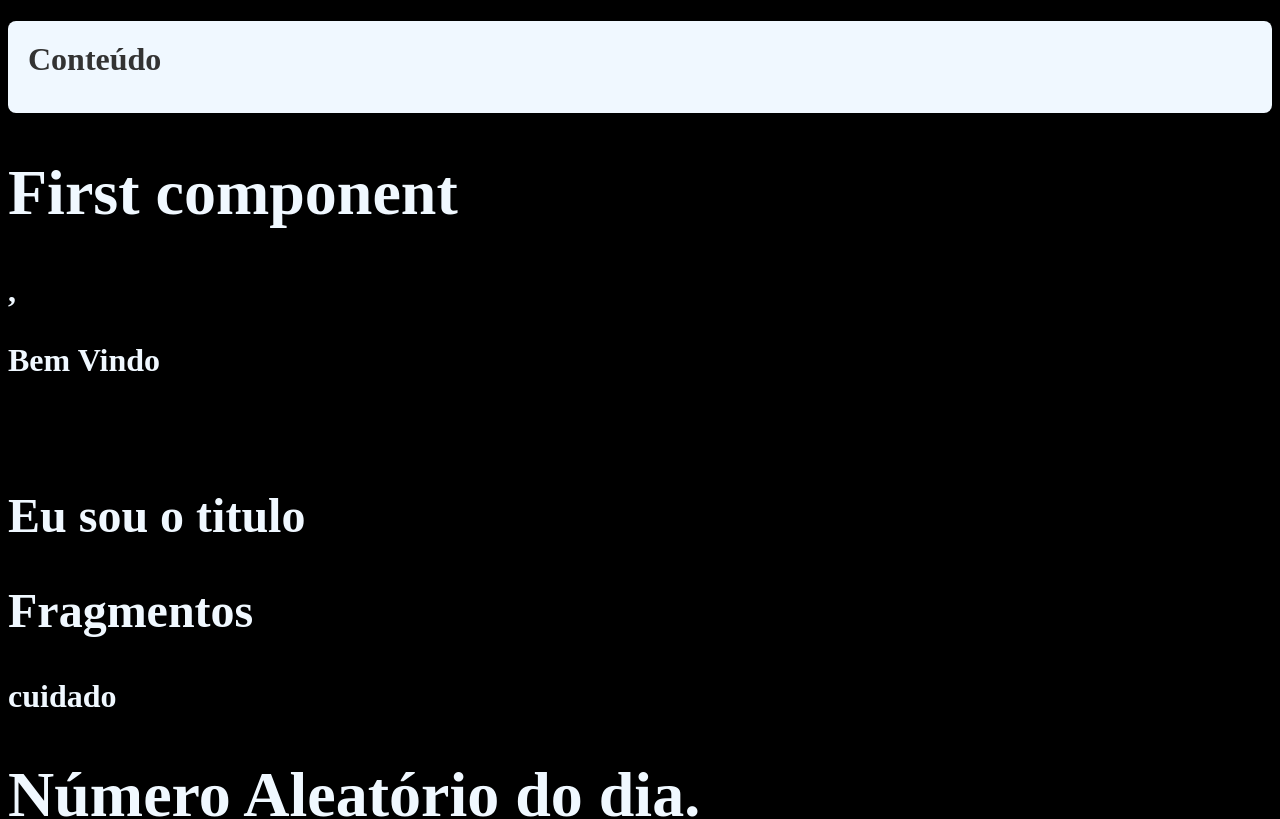
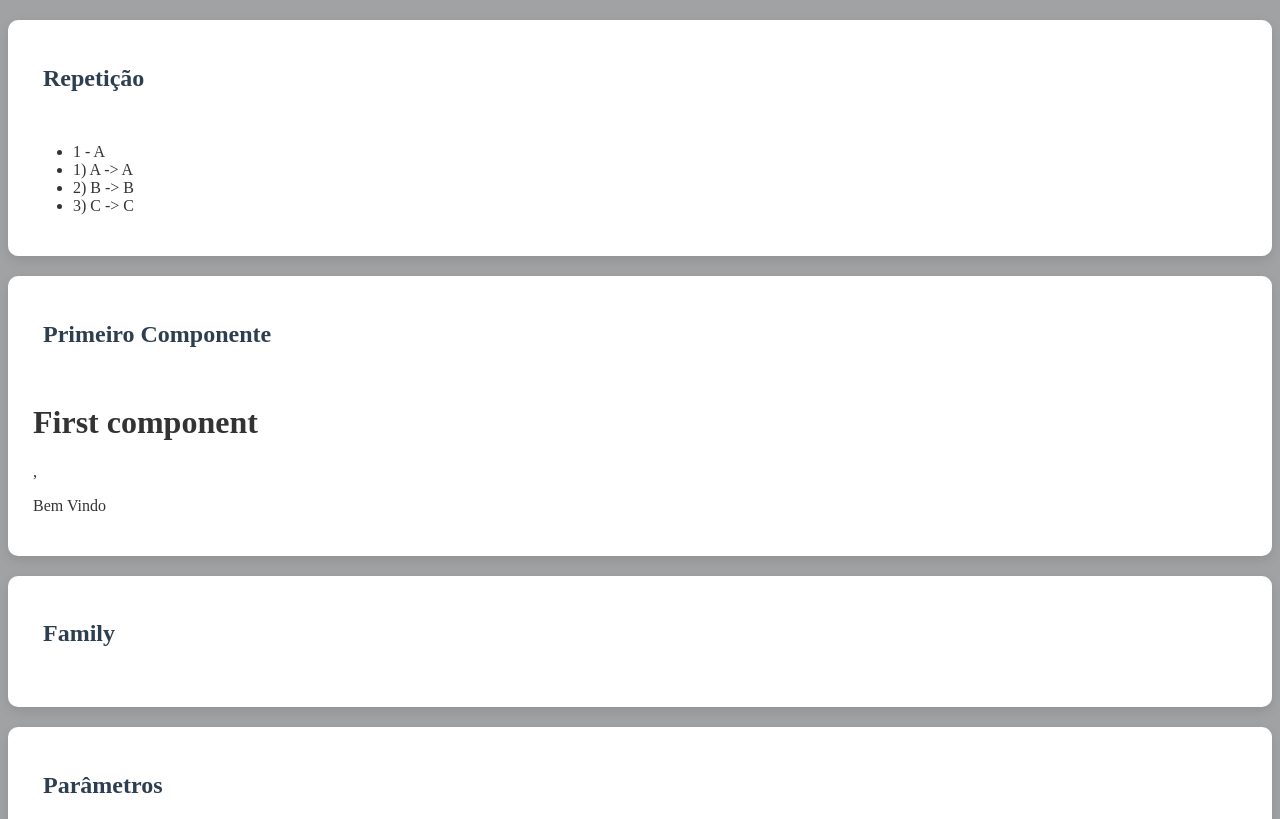
Before and after one commit to juancoutinhoflooxmongagua/fundamentos-react, a React (Create React App) app: page / in a window 1280 px wide. Shown: the top 819 px of the page. Built offline with nearby package versions, Linux system fonts and the light colour scheme.

Commit message:
feat: add repection challenge of project

```diff
--- /dev/null
+++ b/src/app.css
@@ -0,0 +1,3 @@
+body {
+    background-color: rgb(160, 162, 163);
+}
--- a/src/app.jsx
+++ b/src/app.jsx
@@ -1,21 +1,37 @@
 import './index.css'
-
+import './app.css'
 import React from 'react'
 import Card from './components/layout/card'
+import Family from './components/basics/family'
 import First from './components/basics/first'
 import Parameters from './components/basics/parameters'
 import Frags from './components/basics/frags'
 import Random from './random'
+import Repection from './components/basics/repection'
 
-export default _ =>
+export default _ => (
+    <div id="app">
 
-    <div id="app">
-        <h1>
-            <Card></Card>
+        <Card titulo="Repetição">
+            <Repection></Repection>
+        </Card>
+
+        <Card titulo="Primeiro Componente">
             <First />
-            <br />
-            <Parameters titulo="Eu sou o titulo" />
-            <Frags></Frags>
-            <Random></Random>
-        </h1>
+        </Card>
+
+        <Card titulo="Family">
+            <Family />
+        </Card>
+
+        <Card titulo="Parâmetros">
+            <Parameters titulo="Eu sou o título" />
+        </Card>
+        <Card titulo="Frags">
+            <Frags />
+        </Card>
+        <Card titulo="Aleatório">
+            <Random />
+        </Card>
     </div>
+);
--- /dev/null
+++ b/src/components/basics/family.jsx
@@ -0,0 +1,9 @@
+import React from 'react'
+
+export default function Family(props){
+    return (
+        <div>
+            {props.members}
+        </div>
+    )
+}
--- /dev/null
+++ b/src/components/basics/repection.jsx
@@ -0,0 +1,32 @@
+import React from "react";
+import '../../data/letras';
+export default props => {
+   const letras = [
+        { id: 1, letra: "A" },
+        { id: 2, letra: "B" },
+        { id: 3, letra: "C" }
+    ];
+
+    const li1 = (
+        <li>
+            {letras[0].id} - {letras[0].letra}
+        </li>
+    );
+
+    const lis = letras.map(letra => {
+        return (
+            <li key={letra.id}>
+                {letra.id}) {letra.letra} -{">"} {letra.letra}
+            </li>
+        );
+    });
+
+    return (
+        <div>
+            <ul>
+                {li1}  {}
+                {lis}  {}
+            </ul>
+        </div>
+    );
+}
--- a/src/components/layout/card.css
+++ b/src/components/layout/card.css
@@ -1,22 +1,47 @@
 .card {
-    background-color: #f0f8ff; /* Cor de fundo mais suave */
-    color: #333; /* Cor de texto mais escura para melhor contraste */
-    padding: 20px;
-    margin-top: 15px;
-    border-radius: 8px; /* Borda arredondada */
-    box-shadow: 0 4px 8px rgba(0, 0, 0, 0.1); /* Sombra suave para profundidade */
-    transition: transform 0.3s ease, box-shadow 0.3s ease; /* Efeito suave na transição */
+    background-color: #ffffff; /* Fundo branco para um visual mais clean */
+    color: #333; /* Texto escuro para bom contraste */
+    padding: 25px;
+    margin-top: 20px;
+    border-radius: 10px; /* Bordas mais arredondadas */
+    box-shadow: 0 4px 12px rgba(0, 0, 0, 0.1); /* Sombra mais suave e maior para profundidade */
+    transition: transform 0.3s ease, box-shadow 0.3s ease;
+    display: flex;
+    flex-direction: column;
+    align-items: flex-start;
 }
 
 .card:hover {
-    transform: translateY(-5px); /* Eleva o card quando passa o mouse */
-    box-shadow: 0 6px 12px rgba(0, 0, 0, 0.2); /* Sombra mais forte quando em hover */
+    transform: translateY(-8px); /* Card eleva mais com o hover */
+    box-shadow: 0 8px 16px rgba(0, 0, 0, 0.2); /* Sombra mais forte e mais ampla no hover */
+}
+
+.card-header {
+    display: flex;
+    align-items: center;
+    margin-bottom: 15px;
+}
+
+.card-header h2 {
+    margin-left: 10px; /* Espaçamento entre o ícone e o título */
+    font-size: 1.5rem;
+    font-weight: 600;
+    color: #2c3e50; /* Cor de texto mais sofisticada */
+}
+
+.card-header .icon {
+    font-size: 30px;
+    color: #3498db; /* Cor do ícone */
+}
+
+.card-content {
+    width: 100%;
 }
 
 .card > div {
-    margin-bottom: 15px; /* Espaçamento entre os elementos internos */
+    margin-bottom: 15px;
 }
 
 .card > div:last-child {
-    margin-bottom: 0; /* Remove o espaço do último item */
+    margin-bottom: 0;
 }
--- a/src/components/layout/card.jsx
+++ b/src/components/layout/card.jsx
@@ -4,8 +4,13 @@ import React from 'react'
 export default props => {
     return (
         <div className="card">
-            <div>Conteúdo</div>
-            <div>{props.titulo}</div>
+            <div className="card-header">
+                <i className={`icon ${props.iconClass}`}></i> {/* Ícone vindo como prop */}
+                <h2>{props.titulo}</h2>
+            </div>
+            <div className="card-content">
+                {props.children}
+            </div>
         </div>
     )
 }
--- /dev/null
+++ b/src/data/letras.js
@@ -0,0 +1,12 @@
+export default [
+    { id:1, letra: 'a' },
+    { id:2, letra: 'b' },
+    { id:3, letra: 'c' },
+    { id:4, letra: 'd' },
+    { id:5, letra: 'e' },
+    { id:6, letra: 'f' },
+    { id:7, letra: 'g' },
+    { id:8, letra: 'h' },
+    { id:9, letra: 'i' }
+
+]
--- a/src/index.css
+++ b/src/index.css
@@ -1,7 +1,3 @@
 body {
     background-color: black;
 }
-
-h1 {
-    color: aliceblue;
-}
```
Also changed, not shown: src/components/basics/members.jsx (added, +7 -0 lines).
